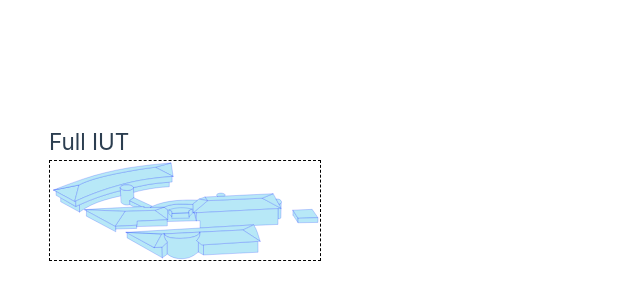
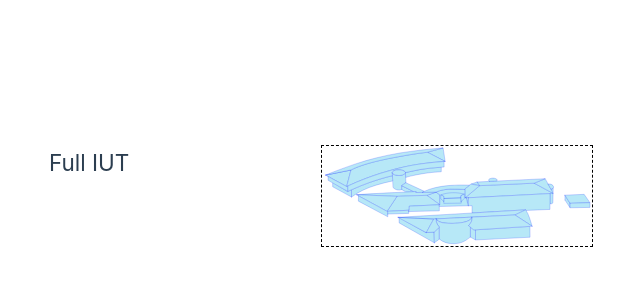
Before and after one commit to Tructruc/SAE-ALT-S3-Dev-23-24-Occupation-salles-3A-Groupe-2, a Vue app in the folder frontend/front-vue/: page / in a window 1280 px wide. Shown: the part 204-504 px from the top of the page, without its empty margins (15-655 px from the left). Built offline with nearby package versions, Linux system fonts and the light colour scheme.

Commit message:
#17 update

```diff
--- a/frontend/front-vue/src/components/FullIut.vue
+++ b/frontend/front-vue/src/components/FullIut.vue
@@ -1,7 +1,6 @@
 <template>
-    <div style="width: 100%; height: 100%; position: relative;">
       <h2>Full IUT</h2>
-      <svg preserveAspectRatio="xMidYMid meet" viewBox="0 0 1417.3333 524" >
+      <svg width="100%" height="100%" viewBox="0 0 1417.3333 524" >
         <g id="MI" class="changeColor">
             <title>Maison intelligente</title>
             <path id="path47751" d="m 1275.5549,283.99611 -0.4068,-25.87164 27.0614,42.74674 0.058,23.6013 -26.7126,-40.4764"/>
@@ -71,7 +70,6 @@
         </g>
       </svg>
       <BatB v-if="showBatB" />
-    </div>
   </template>
 
   <script>
```
